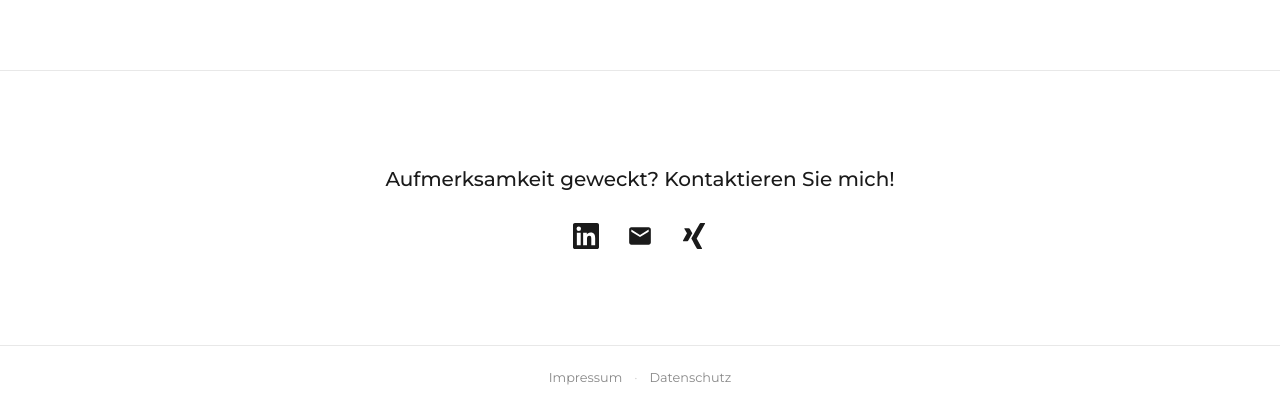
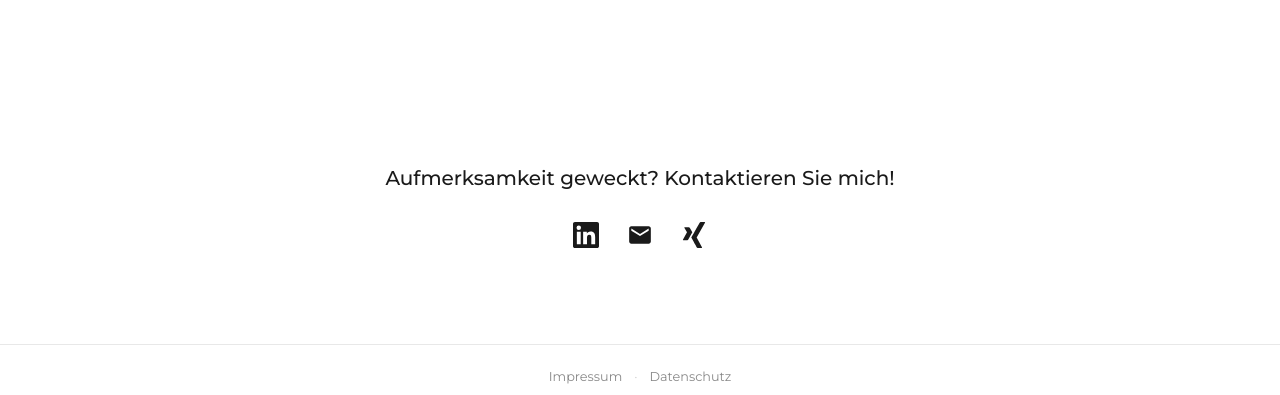
Before and after one commit to MotanuJora/onepager-persona, an Angular app: page / in a window 1280 px wide. Shown: the part 4080-4475 px from the top of the page. Built offline with nearby package versions, Linux system fonts and the light colour scheme.

Commit message:
Remove top border from contact section for improved styling

```diff
--- a/src/app/contact/contact.css
+++ b/src/app/contact/contact.css
@@ -6,7 +6,7 @@
     padding: 6rem;
     background-color: #ffffff;
     font-family: 'Montserrat', sans-serif;
-    border-top: 1px solid #e8e8e8;
+
 }
 
 .contact-tagline {
```
